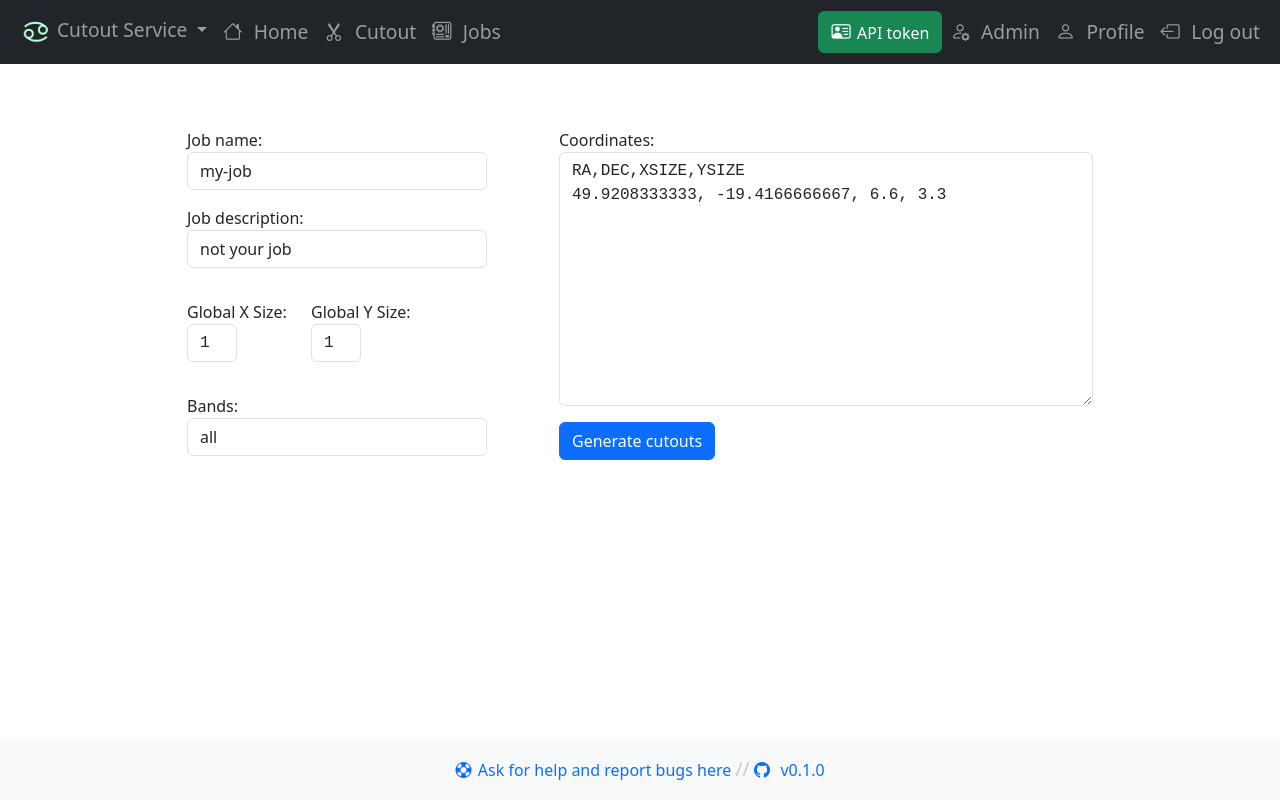
After one commit to CMB-NCSA/cutout-service, a Django app: page /cutout/ in a window 1280 px wide. The commit adds this page. Run offline with Django 4.2, Linux system fonts and the light colour scheme; the visitor is signed in with stand-in values (Sample User, id 1); parts of the project's set-up code (start-up, migrations or seed data) failed here and were passed over; some libraries are stand-ins or nearby versions.

Commit message:
Cutout web form is functional

```diff
--- /dev/null
+++ b/app/cutout/forms.py
@@ -0,0 +1,58 @@
+from django import forms
+from django.core.exceptions import ValidationError
+import pandas
+import io
+from .log import get_logger
+logger = get_logger(__name__)
+
+
+def validate_csv(value):
+    try:
+        df = pandas.read_csv(io.StringIO(value), comment='#', skipinitialspace=True)
+        df.to_csv(index=False)
+        assert len(df.RA.values)
+        assert len(df.DEC.values)
+        assert len(df.RA.values) == len(df.DEC.values)
+        return True
+    except Exception as err:
+        logger.error(err)
+        raise ValidationError(str(err))
+
+
+class CutoutForm(forms.Form):
+    job_name = forms.CharField(label="Job name", max_length=100, initial='my-job',
+                               widget=forms.TextInput(attrs={
+                                   'placeholder': 'Job name',
+                                   'style': 'width: 300px;',
+                                   'class': 'form-control'}))
+    job_description = forms.CharField(label="Job description", max_length=200,
+                                      initial='not your job',
+                                      widget=forms.TextInput(attrs={
+                                          'placeholder': 'Job description',
+                                          'style': 'width: 300px;',
+                                          'class': 'form-control'}))
+    xsize = forms.IntegerField(label="X Size", initial=1,
+                               widget=forms.TextInput(attrs={
+                                   'placeholder': '1',
+                                   'style': 'width: 300px;',
+                                   'class': 'form-control'}))
+    ysize = forms.IntegerField(label="Y Size", initial=1,
+                               widget=forms.TextInput(attrs={
+                                   'placeholder': '1',
+                                   'style': 'width: 300px;',
+                                   'class': 'form-control'}))
+    bands = forms.CharField(label="Bands", max_length=30, initial='all',
+                            widget=forms.TextInput(attrs={
+                                'placeholder': 'all',
+                                'style': 'width: 300px;',
+                                'class': 'form-control'}))
+    # colorset = forms.CharField(label="Color set", max_length=30, initial='i r g')
+    input_csv = forms.CharField(label="Coordinates",
+                                widget=forms.Textarea(attrs={
+                                    'placeholder': '',
+                                    'style': 'width: 300px;',
+                                    'class': 'form-control'}),
+                                validators=[validate_csv],
+                                initial=('''RA,DEC,XSIZE,YSIZE,ID\n'''
+                                         '''0.29782658,0.029086056,3,3,1111\n'''
+                                         '''1.0319154,0.026711725,3,3,1111\n'''))
--- a/app/cutout/management/commands/initialize_periodic_tasks.py
+++ b/app/cutout/management/commands/initialize_periodic_tasks.py
@@ -17,7 +17,7 @@ class Command(BaseCommand):
                 name=periodic_task.task_name,
                 defaults={
                     'interval': interval,
-                    'task': f'calculation_engine.system_tasks.{periodic_task.task_handle}',
+                    'task': f'cutout.tasks_system.{periodic_task.task_handle}',
                     'enabled': periodic_task.task_initially_enabled,
                 }
             )
--- a/app/cutout/serializers.py
+++ b/app/cutout/serializers.py
@@ -20,7 +20,7 @@ class JobSerializer(serializers.HyperlinkedModelSerializer):
         fields = read_only_fields + ['name', 'description', 'files', 'config']
     files = serializers.SerializerMethodField()
     config = serializers.JSONField(initial={
-        'input_coords': 'RA,DEC,XSIZE,YSIZE\n#0.29782658,0.029086056,3,3\n49.9208333333,-19.4166666667,6.6,6.6\n'
+        'input_csv': 'RA,DEC,XSIZE,YSIZE\n#0.29782658,0.029086056,3,3\n49.9208333333,-19.4166666667,6.6,6.6\n'
     })
 
     def get_files(self, job):
--- a/app/cutout/templates/cutout/base.html
+++ b/app/cutout/templates/cutout/base.html
@@ -82,7 +82,7 @@
           <ul class="navbar-nav mr-auto d-flex align-items-center">
             <li class="nav-item">
               <a class="nav-link dropdown-toggle" href="#" role="button" data-bs-toggle="dropdown" aria-expanded="false">
-                <img src="{% static 'images/des-logo-banner.png' %}" style="max-height: 2rem;" />
+                <img src="{% static 'images/scimma_logo.png' %}" style="max-height: 2rem;" /> Cutout Service
               </a>
               <ul class="dropdown-menu dropdown-menu-start" aria-labelledby="navbarDropdown">
                 <li>
@@ -102,6 +102,9 @@
             </li>
             <li class="nav-item"><a class="nav-link" title="Home" href="/"><i class="bi bi-house"></i> Home</a></li>
             {% if user.is_authenticated %}
+            <li class="nav-item">
+              <a class="nav-link" href="/cutout"><i class="bi bi-scissors"></i> Cutout</a>
+            </li>
             <li class="nav-item">
               <a class="nav-link" href="/jobs"><i class="bi bi-motherboard"></i> Jobs</a>
             </li>
--- /dev/null
+++ b/app/cutout/templates/cutout/cutout_form.html
@@ -0,0 +1,59 @@
+{% extends 'cutout/base.html' %}
+{% load static %}
+{% block content %}
+<style>
+    .monospace-input {
+        font-family: 'Courier New', Courier, monospace;
+    }
+</style>
+<form action="/cutout/" method="post">
+    {% csrf_token %}
+    <div class="container">
+        <div class="row">
+            <div class="col-4 offset-1">
+                <div class="my-3">
+                    <label for="id_job_name">Job name:</label>
+                    <input type="text" name="job_name" value="my-job" placeholder="Job name" style="width: 300px;"
+                        class="form-control" maxlength="100" required id="id_job_name">
+                </div>
+                <div class="my-3">
+                    <label for="id_job_description">Job description:</label>
+                    <input type="text" name="job_description" value="not your job" placeholder="Job description"
+                        style="width: 300px;" class="form-control" maxlength="200" required id="id_job_description">
+                </div>
+                <div class="row">
+                    <div class="col-4 offset-0">
+                        <div class="my-3">
+                            <label for="id_xsize">Global X Size:</label>
+                            <input type="text" name="xsize" value="1" placeholder="1" style="width: 50%;" class="form-control monospace-input" required
+                            id="id_xsize">
+                        </div>
+                    </div>
+                    <div class="col-4">
+                        <div class="my-3">
+                            <label for="id_ysize">Global Y Size:</label>
+                            <input type="text" name="ysize" value="1" placeholder="1" style="width: 50%;" class="form-control monospace-input" required
+                                id="id_ysize">
+                        </div>
+                    </div>
+                </div>
+                <div class="my-3">
+                    <label for="id_bands">Bands:</label>
+                    <input type="text" name="bands" value="all" placeholder="all" style="width: 300px;" class="form-control"
+                        maxlength="30" required id="id_bands">
+                </div>
+            </div>
+            <div class="col-6">
+                <div class="my-3">
+                    <label for="id_input_csv">Coordinates:</label>
+                    <textarea name="input_csv" rows="10" placeholder="" style="width: 100%;" class="form-control monospace-input"
+                    required id="id_input_csv">{{ textarea_initial }}</textarea>
+                </div>
+                <div class="my-3">
+                    <input type="submit" value="Generate cutouts" class="btn btn-primary">
+                </div>
+            </div>
+        </div>
+    </div>
+</form>
+{% endblock %}
--- a/app/cutout/urls.py
+++ b/app/cutout/urls.py
@@ -31,10 +31,11 @@ urlpatterns = [
     path('admin/', admin.site.urls),
     path('user/', include(user_api_router.urls)),
     path('api/', include(api_urlpatterns)),
-    path('jobs/', login_required(views.job_list), name='job-page'),
+    path('jobs/', login_required(views.job_list), name='jobs-page'),
     path('jobs/<uuid:pk>', login_required(views.JobDetailView.as_view()), name='job-detail-page'),
     path('download/<uuid:job_id>/<path:file_path>', login_required(jobfile_detail), name='download-job-file'),
     re_path(r"^accounts/", include("django.contrib.auth.urls")),
     path('oidc/', include("mozilla_django_oidc.urls")),
     path('token/', views.CustomAuthToken.as_view(), name='token'),
+    path('cutout/', views.cutout_form, name='cutout-form'),
 ]
--- a/app/cutout/views.py
+++ b/app/cutout/views.py
@@ -15,14 +15,15 @@ from rest_framework.permissions import BasePermission
 from django.http import HttpResponseForbidden
 from rest_framework import viewsets, status
 from .models import Job, JobFile
-from .models import update_job_state
-from .workflows import run_workflow
+from .workflows import launch_workflow
 from .serializers import JobSerializer, UserSerializer
 from rest_framework.response import Response
 from .object_store import ObjectStore
-from .tasks import process_config, validate_config
+from .tasks import process_config
 from .tasks_api import revoke_job, delete_job, delete_job_files
 from celery import chain, group
+from .forms import CutoutForm
+from django.http import HttpResponseRedirect, HttpResponseBadRequest
 from .log import get_logger
 logger = get_logger(__name__)
 
@@ -134,8 +135,7 @@ class JobViewSet(viewsets.ModelViewSet):
         job_name = new_job_data['name']
         new_job = Job.objects.get(uuid__exact=job_id)
         # Process the config and update the job record
-        config = process_config(job_id, new_job_data['config'])
-        err_msg = validate_config(config)
+        config, err_msg = process_config(new_job_data['config'])
         try:
             assert not err_msg
         except AssertionError:
@@ -151,18 +151,9 @@ class JobViewSet(viewsets.ModelViewSet):
         # Launch workflow as async Celery tasks
         logger.debug(f'''Job info: {response.data}''')
         logger.debug(f'''Launching Celery task for workflow "{job_name}"...''')
-        try:
-            # Launch workflow
-            run_workflow(job_id, config)
-        except Exception as err:
-            err_msg = f'Failed to launch workflow: {err}'
-            logger.error(err_msg)
-            response = Response(
-                status=status.HTTP_400_BAD_REQUEST,
-                data=f'''{err_msg}''',
-            )
-            update_job_state(job_id, Job.JobStatus.FAILURE, error_info=err_msg)
-        logger.debug(f'''[{response.status_code}] {response.data}''')
+        updated_response = launch_workflow(job_id, config)
+        if updated_response:
+            response = updated_response
         return response
 
     def destroy(self, request, pk=None, *args, **kwargs):
@@ -208,6 +199,63 @@ def job_list(request):
     return render(request, "cutout/job_list.html", context)
 
 
+@permission_required("cutout.run_job", raise_exception=True)
+def cutout_form(request):
+    # if this is a POST request we need to process the form data
+    if request.method == "POST":
+        # create a form instance and populate it with data from the request:
+        form = CutoutForm(request.POST)
+        # check whether it's valid:
+        if form.is_valid():
+            # process the data in form.cleaned_data as required
+
+            logger.debug(f'''Form data: {form.cleaned_data}''')
+            name = form.cleaned_data['job_name']
+            description = form.cleaned_data['job_description']
+            new_job = Job(
+                name=name,
+                description=description,
+                owner=request.user,
+            )
+            job_id = str(new_job.uuid)
+            input_csv = form.cleaned_data['input_csv'].replace('\r\n', '\n')
+            xsize = form.cleaned_data['xsize']
+            ysize = form.cleaned_data['ysize']
+            bands = form.cleaned_data['bands']
+            # colorset = form.cleaned_data['colorset']
+            config, err_msg = process_config(config={
+                'input_csv': input_csv,
+                'xsize': xsize,
+                'ysize': ysize,
+                'bands': bands,
+                # 'colorset': colorset,
+            })
+            try:
+                assert not err_msg
+            except AssertionError:
+                logger.error(f'''Invalid config: {err_msg}''')
+                new_job.delete()
+                return HttpResponseBadRequest(content=f'''Invalid config: {err_msg}''')
+            new_job.config = config
+            new_job.save()
+            # Launch workflow as async Celery tasks
+            logger.debug(f'''Launching Celery task for workflow "{name}"...''')
+            response = launch_workflow(job_id, config)
+            if response:
+                return HttpResponseBadRequest(content=response.data)
+            return HttpResponseRedirect(f'''/jobs/{job_id}''')
+
+    # if a GET (or any other method) we'll create a blank form
+    else:
+        form = CutoutForm()
+
+    context = {
+        # "form": form,
+        "textarea_initial": '''RA,DEC,XSIZE,YSIZE\n49.9208333333, -19.4166666667, 6.6, 3.3'''
+    }
+    return render(request, "cutout/cutout_form.html", context)
+
+
 class JobDetailView(DetailView):
 
     model = Job
@@ -222,9 +270,9 @@ class JobDetailView(DetailView):
         # The apparent double-newline in the CSV text rendering is not actually a bug;
         # this is how a single newline renders when using single-quotes.
         context["coords"] = self.object.config.pop('coords')
-        for filtered_key in ['outdir', 'dbname', 'prefix']:
+        for filtered_key in ['prefix']:
             self.object.config.pop(filtered_key)
-        self.object.config['logfile'] = self.object.config['logfile'].replace(f'/scratch/{job_id}', '')
+        self.object.config['logfile'] = '/cutout.log'
         context["config"] = yaml.dump(self.object.config, indent=2, sort_keys=False)
         return context
 
--- a/docker/docker-compose.yaml
+++ b/docker/docker-compose.yaml
@@ -92,6 +92,7 @@ services:
     volumes:
       - "django-static:${APP_ROOT_DIR:-/opt}/app/static"
       - ../data/files/des_archive:/des_archive
+      # - /mnt/des_archive:/des_archive:ro
       - ../data/db/duckdb:/data/db
       - ../app:/opt/app
 
@@ -153,6 +154,7 @@ services:
       S3_BASE_DIR: "${S3_BASE_DIR:-descut}"
     volumes:
       - ../data/files/des_archive:/des_archive
+      # - /mnt/des_archive:/des_archive:ro
       - ../data/db/duckdb:/data/db
       - ../app:/opt/app
       - scratch:/scratch
--- a/scripts/job_cannon.py
+++ b/scripts/job_cannon.py
@@ -6,7 +6,7 @@ from multiprocessing import Process
 import time
 from datetime import datetime
 import random
-# Append the calculation_engine_api module to the Python path for import
+# Append the Cutout API module to the Python path for import
 sys.path.append(os.path.join(str(Path(__file__).resolve().parent.parent), 'app'))
 from cutout.tests.api import CutoutApi  # pyright: ignore[reportMissingImports]
 
@@ -21,7 +21,7 @@ def delete_all():
 
 def run_workflow():
     response = api.job_create(name=f'''cutout-{random.randrange(10000, 99999)}''', config={
-        'input_coords': '''RA,DEC,XSIZE,YSIZE\n#0.29782658,0.029086056,3,3\n49.9208333333,-19.4166666667,6.6,6.6\n'''
+        'input_csv': '''RA,DEC,XSIZE,YSIZE\n#0.29782658,0.029086056,3,3\n49.9208333333,-19.4166666667,6.6,6.6\n'''
     })
     job_id = response['uuid']
     time_sleep = 5  # seconds
```
Also changed, not shown: app/cutout/settings.py (+19 -1 lines), app/cutout/tasks.py (+94 -31 lines), app/cutout/templates/cutout/home.html (+10 -3 lines), app/cutout/tests/test_cutout.py (+5 -2 lines), app/cutout/workflows.py (+19 -0 lines), docs/developer.md (+1 -1 lines), app/cutout/static/images/scimma_logo.png (added).
